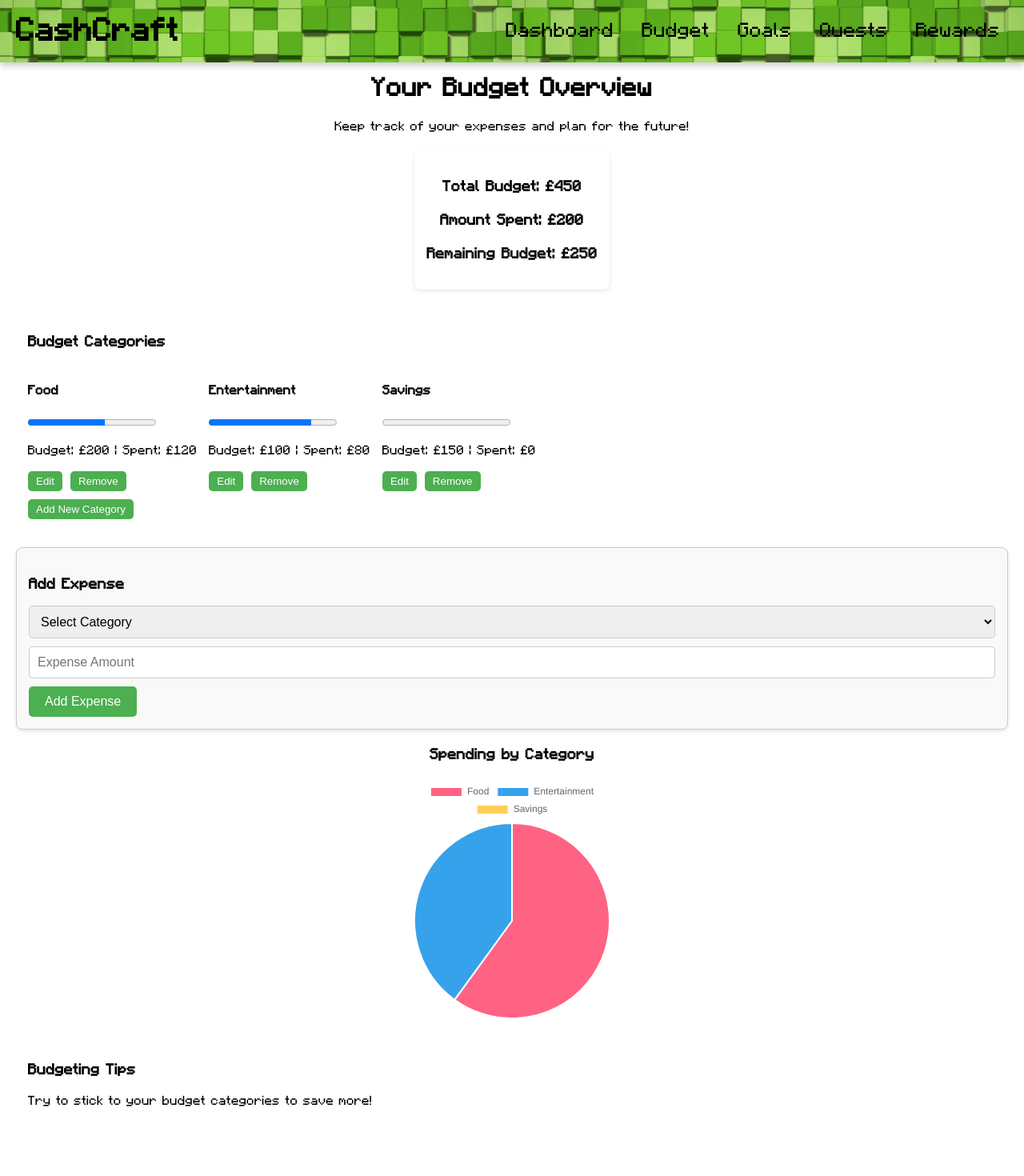
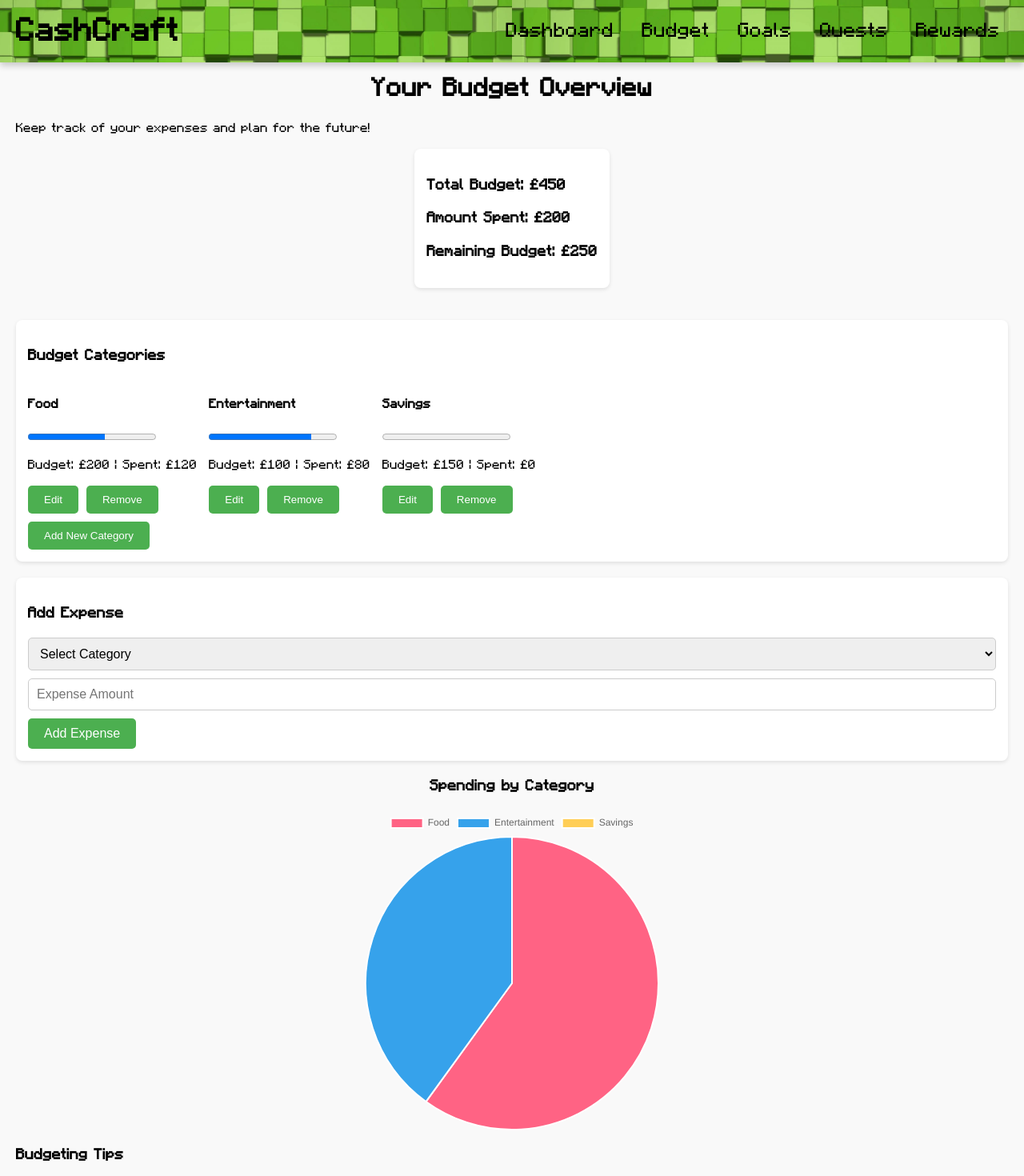
Before and after one commit to sparku7/CashCraft, a React (Create React App) app: page /budget in a window 1280 px wide. Shown: the top 1470 px of the page at 80% size. Before the commit the page ends 1437 px from the top, so only its background shows below. Built offline with nearby package versions, Linux system fonts and the light colour scheme.

Commit message:
Streamlined css

```diff
--- a/src/App.js
+++ b/src/App.js
@@ -8,6 +8,8 @@ import Navbar from './components/Navbar';
 import RewardsPage from './components/Rewards';
 import { GoalsProvider } from './components/GoalsContext';
 import { SavingsProvider } from './components/SavingsContext';
+import './app.css';
+
 
 const App = () => {
   return (
--- /dev/null
+++ b/src/app.css
@@ -0,0 +1,78 @@
+@font-face {
+    font-family: 'MinecraftRegular';
+    src: url('./fonts/MinecraftRegular.otf') format('opentype');
+    font-weight: normal;
+    font-style: normal;
+  }
+
+  h1, h2 {
+    text-align: center;
+  }
+
+  body {
+    margin: 0;
+    font-family: 'MinecraftRegular';
+    box-sizing: border-box;
+    background-color: #f9f9f9;
+  }
+
+  *, *::before, *::after {
+    box-sizing: inherit;
+  }
+
+  button {
+    background-color: #4caf50;
+    color: white;
+    border: none;
+    padding: 10px 20px;
+    border-radius: 5px;
+    cursor: pointer;
+    transition: background-color 0.3s;
+    margin-right: 10px;
+  }
+
+  button:hover {
+    background-color: #45a049;
+  }
+
+  .modal {
+    position: fixed;
+    top: 0;
+    left: 0;
+    width: 100%;
+    height: 100%;
+    background-color: rgba(0, 0, 0, 0.5);
+    display: flex;
+    align-items: center;
+    justify-content: center;
+  }
+
+  .modal-content {
+    background-color: white;
+    padding: 20px;
+    border-radius: 8px;
+    width: 300px;
+  }
+
+  .modal-input {
+    width: 100%;
+    padding: 10px;
+    margin-bottom: 15px;
+    border: 1px solid #ccc;
+    border-radius: 5px;
+    font-size: 16px;
+  }
+
+  .close {
+    color: #aaa;
+    float: right;
+    font-size: 28px;
+    font-weight: bold;
+  }
+
+  .close:hover,
+  .close:focus {
+    color: black;
+    text-decoration: none;
+    cursor: pointer;
+  }
--- a/src/components/Budget.js
+++ b/src/components/Budget.js
@@ -124,8 +124,11 @@ const Budget = () => {
 
             <section className="budget-chart">
                 <h3>Spending by Category</h3>
-                <Pie data={data} />
+                <div className="pie-chart-container">
+                    <Pie data={data} width={250} height={250} />
+                </div>
             </section>
+
 
             <section className="tips">
                 <h3>Budgeting Tips</h3>
--- a/src/components/Rewards.js
+++ b/src/components/Rewards.js
@@ -18,14 +18,14 @@ const achievements = [
 const AchievementsPage = () => {
   const { totalSavings } = useSavings();
   const [updatedAchievements, setUpdatedAchievements] = useState(() => {
-    // Load saved achievements from local storage on initial render
+
     const savedAchievements = JSON.parse(localStorage.getItem('updatedAchievements'));
-    return savedAchievements || achievements; // Return saved achievements or default achievements
+    return savedAchievements || achievements;
   });
 
   useEffect(() => {
     const updated = updatedAchievements.map((achievement) => {
-      let completion = achievement.completion; // Start with current completion
+      let completion = achievement.completion;
 
       if (achievement.id === 1 && totalSavings >= 1000) completion = '100%';
       else if (achievement.id === 2 && totalSavings >= 5000) completion = '100%';
@@ -35,7 +35,7 @@ const AchievementsPage = () => {
     });
 
     setUpdatedAchievements(updated);
-    // Save updated achievements to local storage
+
     localStorage.setItem('updatedAchievements', JSON.stringify(updated));
   }, [totalSavings]);
 
--- a/src/css/Budget.css
+++ b/src/css/Budget.css
@@ -1,30 +1,13 @@
 .budget {
   padding: 20px;
   padding-top: 70px;
-
 }
 
-header {
-  text-align: center;
-  margin-bottom: 20px;
-}
-
-.overview {
-  text-align: center;
-  margin-bottom: 20px;
-}
-
-.budget-summary {
+.budget-summary, .categories, .add-expense {
   background-color: #ffffff;
   padding: 15px;
   border-radius: 8px;
   box-shadow: 0 2px 5px rgba(0, 0, 0, 0.1);
-}
-
-.categories {
-  background-color: #ffffff;
-  padding: 15px;
-  border-radius: 8px;
   margin-bottom: 20px;
 }
 
@@ -37,112 +20,12 @@ header {
   margin-bottom: 10px;
 }
 
-.tips {
-  background-color: #ffffff;
-  padding: 15px;
-}
+.category-food { background-color: #ff6384; }
+.category-entertainment { background-color: #36a2eb; }
+.category-savings { background-color: #ffce56; }
+.category-other { background-color: #4bc0c0; }
 
-button {
-  background-color: #4caf50;
-  color: white;
-  border: none;
-  padding: 10px 20px;
-  border-radius: 5px;
-  cursor: pointer;
-  margin-right: 10px;
-}
-
-.category-food {
-  background-color: #ff6384;
-}
-
-.category-entertainment {
-  background-color: #36a2eb;
-}
-
-.category-savings {
-  background-color: #ffce56;
-}
-
-
-.category-other {
-  background-color: #4bc0c0;
-}
-
-
-.budget-chart {
-  width: 300px;
-  height: 300px;
-  margin: 20px auto;
-  margin-bottom: 60px;
-}
-
-.budget-chart h3 {
-  text-align: center;
-}
-
-.modal {
-  display: flex;
-  justify-content: center;
-  align-items: center;
-  position: fixed;
-  z-index: 1;
-  left: 0;
-  top: 0;
-  width: 100%;
-  height: 100%;
-  overflow: auto;
-  background-color: rgba(0, 0, 0, 0.5);
-}
-
-.modal-input {
-  width: 100%;
-  padding: 10px;
-  margin-bottom: 15px;
-  border: 1px solid #ccc;
-  border-radius: 5px;
-  font-size: 16px;
-}
-
-.modal-content {
-  background-color: #fefefe;
-  margin: auto;
-  padding: 20px;
-  border: 1px solid #888;
-  width: 300px;
-  border-radius: 8px;
-}
-
-.close {
-  color: #aaa;
-  float: right;
-  font-size: 28px;
-  font-weight: bold;
-}
-
-.close:hover,
-.close:focus {
-  color: black;
-  text-decoration: none;
-  cursor: pointer;
-}
-
-
-.add-expense {
-  margin: 20px 0;
-  padding: 15px;
-  border: 1px solid #ccc;
-  border-radius: 8px;
-  background-color: #f9f9f9;
-  box-shadow: 0 2px 5px rgba(0, 0, 0, 0.1);
-}
-
-.add-expense h3 {
-  margin-bottom: 15px;
-}
-
-.add-expense select,
-.add-expense input[type="number"] {
+.add-expense select, .add-expense input[type="number"] {
   width: 100%;
   padding: 10px;
   margin-bottom: 10px;
@@ -152,24 +35,24 @@ button {
   transition: border-color 0.3s;
 }
 
-
-.add-expense select:focus,
-.add-expense input[type="number"]:focus {
+.add-expense select:focus, .add-expense input[type="number"]:focus {
   border-color: #4caf50;
-  outline: none;
 }
 
 .add-expense button {
-  background-color: #4caf50;
-  color: white;
-  border: none;
-  padding: 10px 20px;
-  border-radius: 5px;
-  cursor: pointer;
   font-size: 16px;
-  transition: background-color 0.3s;
 }
 
-.add-expense button:hover {
-  background-color: #45a049;
+.pie-chart-container {
+  width: 400px;
+  height: 400px;
+  margin: 0 auto;
+  display: flex;
+  justify-content: center;
+  align-items: center;
 }
+
+.budget-chart {
+  text-align: center;
+  margin-top: 20px;
+}
--- a/src/css/Dashboard.css
+++ b/src/css/Dashboard.css
@@ -1,12 +1,6 @@
 .dashboard {
     padding: 20px;
     padding-top: 70px;
-
-}
-
-header {
-    text-align: center;
-    margin-bottom: 20px;
   }
 
   .overview {
@@ -15,45 +9,22 @@ header {
     margin-bottom: 20px;
   }
 
-.balance {
+  .balance, .recent-transactions {
     background-color: #ffffff;
     padding: 15px;
     border-radius: 8px;
     box-shadow: 0 2px 5px rgba(0, 0, 0, 0.1);
+  }
+
+  .balance {
     width: 45%;
     font-size: 36px;
     text-align: center;
   }
 
   .recent-transactions {
-    background-color: #ffffff;
-    padding: 15px;
-    border-radius: 8px;
-    box-shadow: 0 2px 5px rgba(0, 0, 0, 0.1);
     width: 45%;
     overflow-x: auto;
-}
-
-.goals {
-    background-color: #ffffff;
-    padding: 15px;
-    border-radius: 8px;
-    margin-bottom: 20px;
-}
-
-.tips {
-    background-color: #ffffff;
-    padding: 15px;
-    border-radius: 8px;
-}
-
-button.craft-button {
-    background-color: #4caf50;
-    color: white;
-    border: none;
-    padding: 10px 20px;
-    border-radius: 5px;
-    cursor: pointer;
   }
 
   .recent-transactions table {
@@ -62,8 +33,7 @@ button.craft-button {
     margin-top: 20px;
   }
 
-.recent-transactions th,
-.recent-transactions td {
+  .recent-transactions th, .recent-transactions td {
     border: 1px solid #ccc;
     padding: 10px;
     text-align: left;
@@ -82,32 +52,8 @@ button.craft-button {
     background-color: #f1f1f1;
   }
 
-
   @media (max-width: 768px) {
     .recent-transactions {
       width: 100%;
     }
-
-    .recent-transactions table {
-        display: block;
-        overflow-x: auto;
-        white-space: nowrap;
   }
-
-    .recent-transactions th,
-    .recent-transactions td {
-        display: block;
-        text-align: right;
-    }
-
-    .recent-transactions th {
-        text-align: left;
-        font-weight: bold;
-    }
-
-    .recent-transactions tr {
-        display: flex;
-        justify-content: space-between;
-        padding: 10px 0;
-    }
-}
--- a/src/css/Goals.css
+++ b/src/css/Goals.css
@@ -1,16 +1,6 @@
 .goals {
   padding: 70px;
   background-color: #f5f5dc;
-}
-
-header {
-  text-align: center;
-  margin-bottom: 20px;
-}
-
-.goal-overview {
-  text-align: center;
-  margin-bottom: 20px;
 }
 
 .goal-list {
@@ -29,90 +19,17 @@ header {
   margin-bottom: 10px;
 }
 
-.tips {
-  background-color: #ffffff;
-  padding: 15px;
-}
-
-button {
-  background-color: #4caf50;
-  color: white;
-  border: none;
-  padding: 10px 20px;
-  border-radius: 5px;
-  cursor: pointer;
-}
-
-.modal {
-  position: fixed;
-  top: 0;
-  left: 0;
-  width: 100%;
-  height: 100%;
-  background-color: rgba(0, 0, 0, 0.5);
-  display: flex;
-  align-items: center;
-  justify-content: center;
-}
-
-.modal-input {
-  width: 100%;
-  padding: 10px;
-  margin-bottom: 15px;
-  border: 1px solid #ccc;
-  border-radius: 5px;
-  font-size: 16px;
-}
-
-.modal-content {
-  background-color: white;
-  padding: 20px;
-  border-radius: 5px;
-  width: 300px;
-}
-
-.close {
-  cursor: pointer;
-  float: right;
-}
-
 .add-savings {
-  margin: 20px 0;
   padding: 15px;
   background-color: #ffffff;
   border-radius: 5px;
   box-shadow: 0 1px 3px rgba(0, 0, 0, 0.1);
 }
 
-.add-savings select,
-.add-savings input {
+.add-savings select, .add-savings input {
   padding: 10px;
   margin: 5px 0;
   border: 1px solid #ced4da;
   border-radius: 5px;
   width: calc(100% - 22px);
 }
-
-
-.achievement-popup {
-  position: fixed;
-  top: 0;
-  left: 0;
-  right: 0;
-  bottom: 0;
-  background-color: rgba(0, 0, 0, 0.5);
-  display: flex;
-  justify-content: center;
-  align-items: center;
-  z-index: 1000;
-}
-
-
-.popup-content {
-  background-color: white;
-  border-radius: 8px;
-  padding: 20px;
-  max-width: 500px;
-  width: 80%;
-  box-shadow: 0 4px 20px rgba(0, 0, 0, 0.2);
-}
--- a/src/css/Navbar.css
+++ b/src/css/Navbar.css
@@ -1,24 +1,3 @@
-@font-face {
-    font-family: 'MinecraftRegular';
-    src: url('../fonts/MinecraftRegular.otf') format('opentype');
-    font-weight: normal;
-    font-style: normal;
-}
-
-
-body {
-    margin: 0;
-    font-family: 'MinecraftRegular';
-    box-sizing: border-box;
-}
-
-*,
-*::before,
-*::after {
-    box-sizing: inherit;
-}
-
-
 .navbar {
     background-image: url('../images/navbar-background.webp');
     background-size: 50%;
@@ -34,10 +13,9 @@ body {
     box-shadow: 0 4px 8px rgba(0, 0, 0, 0.2);
   }
 
-
   .logo {
     font-size: 40px;
-    color: rgb(0, 0, 0);
+    color: black;
     font-weight: bold;
   }
 
@@ -73,27 +51,22 @@ a:hover {
     border-radius: 5px;
   }
 
-
   @media (max-width: 768px) {
     .hamburger {
       display: block;
     }
 
     ul {
-        background-image: url('../images/navbar-background.webp');
-        background-color: rgba(76, 175, 80, 0.5);
-        background-size: 90%;
       display: none;
       flex-direction: column;
+      background-image: url('../images/navbar-background.webp');
+      background-size: 90%;
       position: absolute;
       top: 60px;
       left: 0;
       width: 100%;
       padding: 10px 0;
     }
-
-
-
 
     ul.active {
       display: flex;
--- a/src/css/Rewards.css
+++ b/src/css/Rewards.css
@@ -1,20 +1,16 @@
 .achievements-page {
     padding: 20px;
     padding-top: 70px;
-}
+  }
 
-h1 {
-    text-align: center;
-    margin-bottom: 20px;
-}
-
-.achievements-grid {
+  .achievements-grid {
     display: grid;
     grid-template-columns: repeat(3, 1fr);
     gap: 20px;
-}
+    margin-top: 20px;
+  }
 
-.achievement-item {
+  .achievement-item {
     background-color: #ffffff;
     padding: 15px;
     border-radius: 8px;
@@ -27,9 +23,3 @@ h1 {
     height: 100px;
     margin-bottom: 10px;
 }
-
-@media (max-width: 768px) {
-    .achievements-grid {
-        grid-template-columns: repeat(2, 1fr);
-    }
-}
```
Lines whose indentation alone changed are shown as unchanged.
